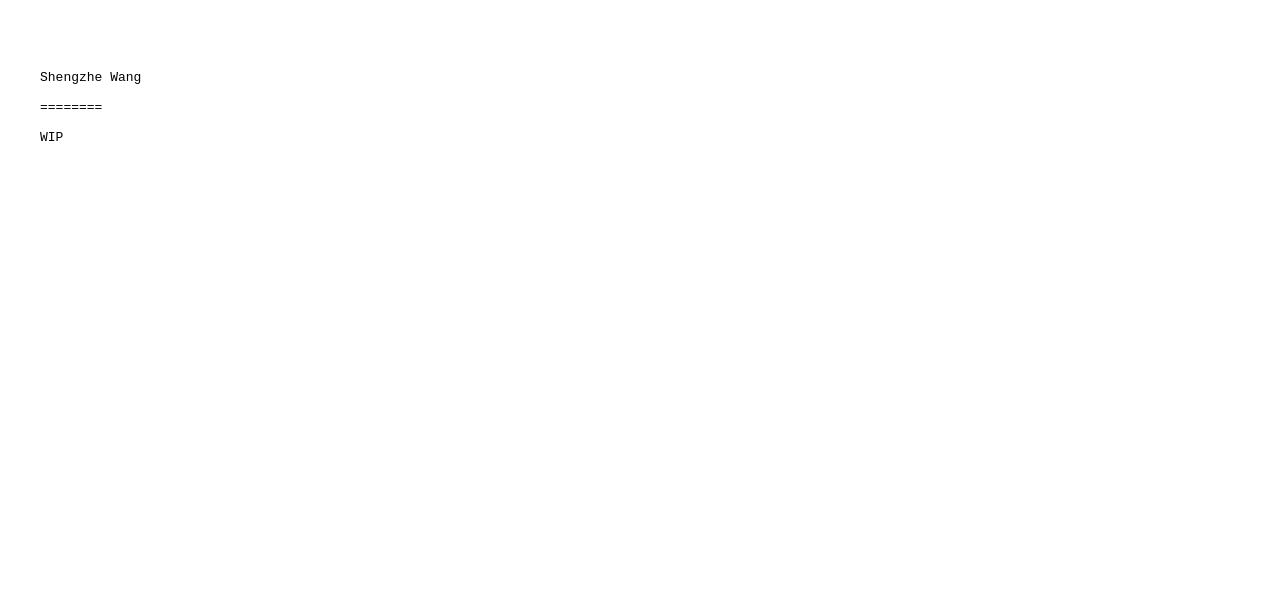
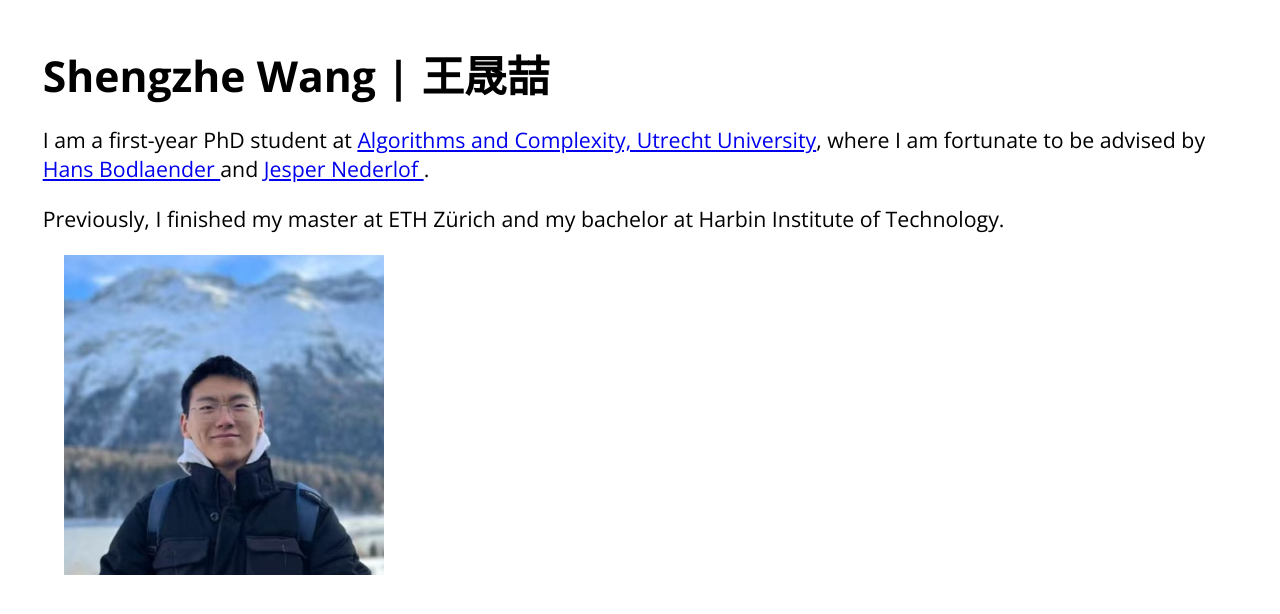
Before and after one commit to Wang-Shengzhe/Wang-Shengzhe.github.io, a plain HTML site: page index.html in a window 1280 px wide. Drawn offline with Linux system fonts and the light colour scheme.

Commit message:
basic information
add basic information

```diff
--- /dev/null
+++ b/css/main.css
@@ -0,0 +1,65 @@
+html, body {
+  font-family: "Open Sans", sans-serif;
+  font-size: 16pt;
+  padding: 0;
+  margin: 0;
+  height: 100%;
+  background: #6F6F6F;
+}
+
+img.photo {
+  max-width: 15em;
+  margin-left: 1em;
+  margin-right: 1em;
+  margin-bottom: 1em;
+  float: left;
+}
+@media only screen and (max-width: 500px) {
+  img.photo {
+    float: none;
+    display: block;
+    margin: 0 auto 1em;
+  }
+}
+
+.main {
+  max-width: 75em;
+  margin: 0 auto;
+  padding: 2em;
+  background: #fff;
+  min-height: 100%;
+}
+
+h1 {
+  margin: 0;
+}
+
+/* Make link look like surrounding text */
+.link-plain {
+  color: inherit;
+  text-decoration: none;
+}
+
+/* Show underline when interactive */
+.link-plain:hover,
+.link-plain:focus-visible {
+  text-decoration: underline;
+}
+
+/* Regular */
+@font-face {
+  font-family: "Open Sans";
+  src: url("../fonts/open-sans-latin-400-normal.woff2") format("woff2");
+  font-weight: 400;
+  font-style: normal;
+  font-display: swap;
+}
+
+/* Bold */
+@font-face {
+  font-family: "Open Sans";
+  src: url("../fonts/open-sans-latin-700-normal.woff2") format("woff2");
+  font-weight: 700;
+  font-style: normal;
+  font-display: swap;
+}
--- a/index.html
+++ b/index.html
@@ -1,26 +1,26 @@
-<!DOCTYPE html>
-<html>
+<!doctype html>
+<html lang="en">
 <head>
-  <meta charset="UTF-8">
-  <title>My Plain Text Page</title>
-  <style>
-    body {
-      background: #fff;
-      color: #000;
-      font-family: monospace; /* gives a "plain text" feel */
-      white-space: pre-wrap; /* preserves line breaks */
-      padding: 2rem;
-    }
-    a { color: #000; text-decoration: underline; }
-  </style>
+	<meta charset="utf-8">
+	<meta name="viewport" content="width=device-width, initial-scale=1">
+	<title>Shengzhe Wang | 王晟喆</title>
+	<link rel="preload" as="style" href="css/main.css">
+	<link rel="stylesheet" href="css/main.css">
 </head>
 <body>
+<div class="main">
 
-Shengzhe Wang
+	<h1> Shengzhe Wang | <a lang="zh-Hans">王晟喆</a> </h1>
 
-========
+	<p> I am a first-year PhD student at <a href="https://www.uu.nl/en/research/algorithms/algorithms-and-complexity" target="_blank" rel="noopener"> Algorithms and Complexity, Utrecht University</a>, where I am fortunate to be advised by <a href="https://webspace.science.uu.nl/~bodla101/" target="_blank" rel="noopener"> Hans Bodlaender </a> and <a href="https://webspace.science.uu.nl/~neder003/" target="_blank" rel="noopener"> Jesper Nederlof </a>. </p>
 
-WIP
 
+
+	<!-- <p> My research interests lie broadly in graph algorithms, ... </p> -->
+
+	<p> Previously, I finished my master at ETH Zürich and my bachelor at Harbin Institute of Technology. </p>
+
+	<img src="imgs/WangShengzhe_centered.jpg" class="photo">
+</div>
 </body>
 </html>
```
Also changed, not shown: fonts/open-sans-latin-400-normal.woff2 (added), fonts/open-sans-latin-700-normal.woff2 (added), imgs/WangShengzhe_centered.jpg (added).
